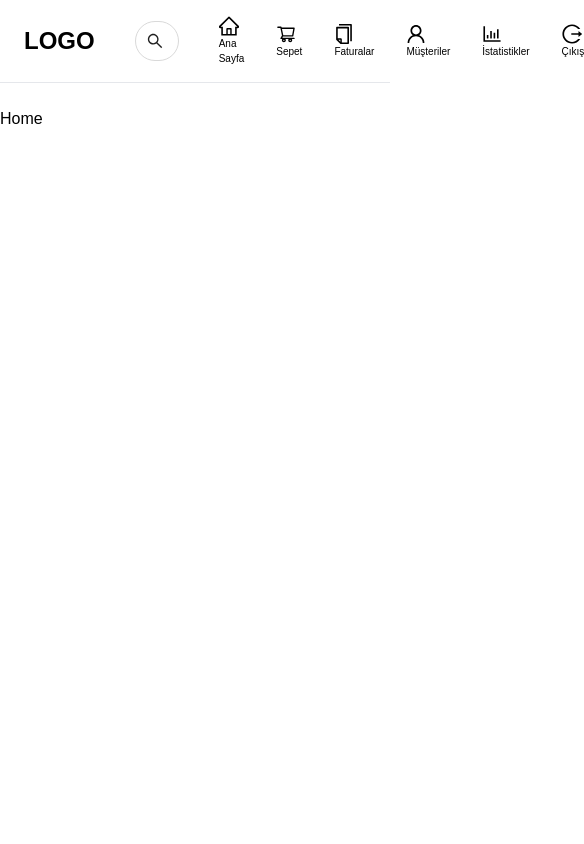
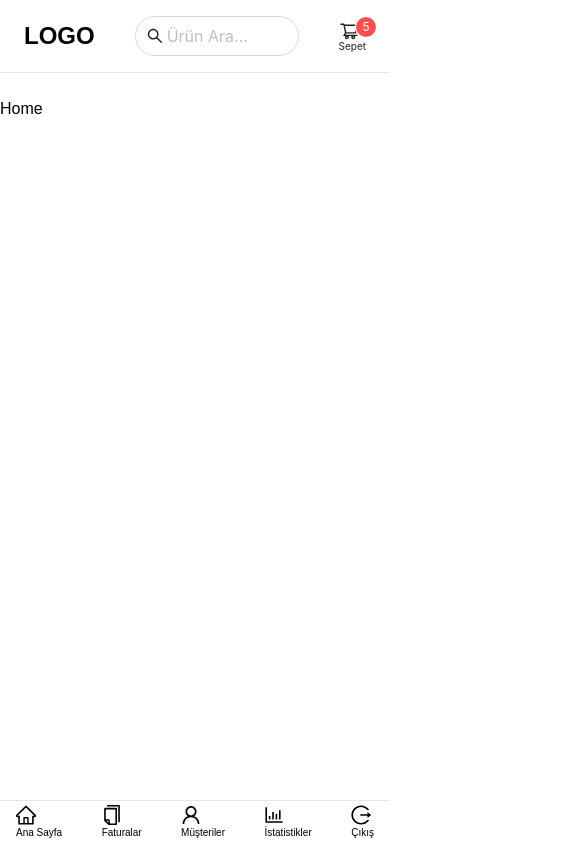
Before and after one commit to Kemal-TASOCAK/pos-application, a React (Create React App) app in the folder client/: page / in a window 390 px wide. Shown: the whole page, 584 px wide, since content can reach past the window. Built offline with nearby package versions, Linux system fonts and the light colour scheme.

Commit message:
12. Header Responsive

```diff
--- a/client/src/App.jsx
+++ b/client/src/App.jsx
@@ -1,4 +1,3 @@
-import { Button, Flex } from "antd";
 import Header from "./components/header/Header";
 
 function App() {
--- a/client/src/components/header/Header.jsx
+++ b/client/src/components/header/Header.jsx
@@ -1,4 +1,4 @@
-import { Input } from "antd";
+import { Badge, Input } from "antd";
 import {
   SearchOutlined,
   HomeOutlined,
@@ -18,7 +18,7 @@
             <h2 className="text-2xl font-bold md:text-4xl">LOGO</h2>
           </a>
         </div>
-        <div className="header-search flex-1">
+        <div className="header-search flex-1 flex justify-center">
           <Input
             size="large"
             placeholder="Ürün Ara..."
@@ -26,32 +26,65 @@
             className="rounded-full max-w-[800px]"
           />
         </div>
-        <div className="menu-links flex justify-between items-center gap-8">
-          <a href={"/"} className="menu-link flex flex-col">
+        <div
+          className="menu-links flex justify-between items-center gap-7 md:static
+        fixed bottom-0 md:w-auto w-screen md:bg-transparent bg-white left-0
+        md:border-t-0 border-t md:px-0 px-4 py-1"
+        >
+          <a
+            href={"/"}
+            className="menu-link flex flex-col hover:text-[#40a9ff] transition-all"
+          >
             <HomeOutlined className="md:text-2xl text-xl" />
             <span className="md:text-xs text-[10px]">Ana Sayfa</span>
           </a>
-          <a href={"/"} className="menu-link flex flex-col">
-            <ShoppingCartOutlined className="md:text-2xl text-xl" />
-            <span className="md:text-xs text-[10px]">Sepet</span>
-          </a>
-          <a href={"/"} className="menu-link flex flex-col">
+          <Badge count={5} offset={[0, 6]} className="md:flex hidden">
+            <a
+              href={"/"}
+              className="menu-link flex flex-col hover:text-[#40a9ff] transition-all"
+            >
+              <ShoppingCartOutlined className="text-2xl" />
+              <span className="md:text-xs text-[10px]">Sepet</span>
+            </a>
+          </Badge>
+          <a
+            href={"/"}
+            className="menu-link flex flex-col hover:text-[#40a9ff] transition-all"
+          >
             <CopyOutlined className="md:text-2xl text-xl" />
             <span className="md:text-xs text-[10px]">Faturalar</span>
           </a>
-          <a href={"/"} className="menu-link flex flex-col">
+          <a
+            href={"/"}
+            className="menu-link flex flex-col hover:text-[#40a9ff] transition-all"
+          >
             <UserOutlined className="md:text-2xl text-xl" />
             <span className="md:text-xs text-[10px]">Müşteriler</span>
           </a>
-          <a href={"/"} className="menu-link flex flex-col">
+          <a
+            href={"/"}
+            className="menu-link flex flex-col hover:text-[#40a9ff] transition-all"
+          >
             <BarChartOutlined className="md:text-2xl text-xl" />
             <span className="md:text-xs text-[10px]">İstatistikler</span>
           </a>
-          <a href={"/"} className="menu-link flex flex-col">
+          <a
+            href={"/"}
+            className="menu-link flex flex-col hover:text-[#40a9ff] transition-all"
+          >
             <LogoutOutlined className="md:text-2xl text-xl" />
             <span className="md:text-xs text-[10px]">Çıkış</span>
           </a>
         </div>
+        <Badge count={5} offset={[0, 6]} className="md:hidden flex">
+          <a
+            href={"/"}
+            className="menu-link flex flex-col hover:text-[#40a9ff] transition-all"
+          >
+            <ShoppingCartOutlined className="md:text-2xl text-xl" />
+            <span className="md:text-xs text-[10px]">Sepet</span>
+          </a>
+        </Badge>
       </header>
     </div>
   );
```
